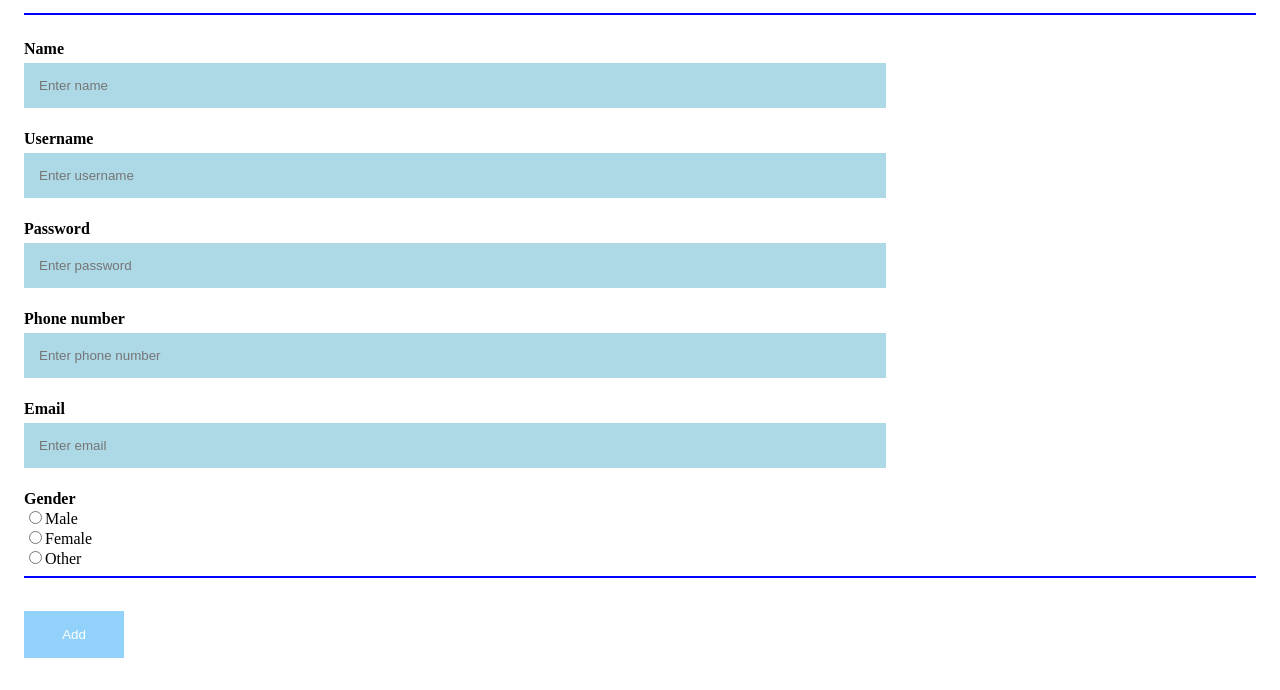
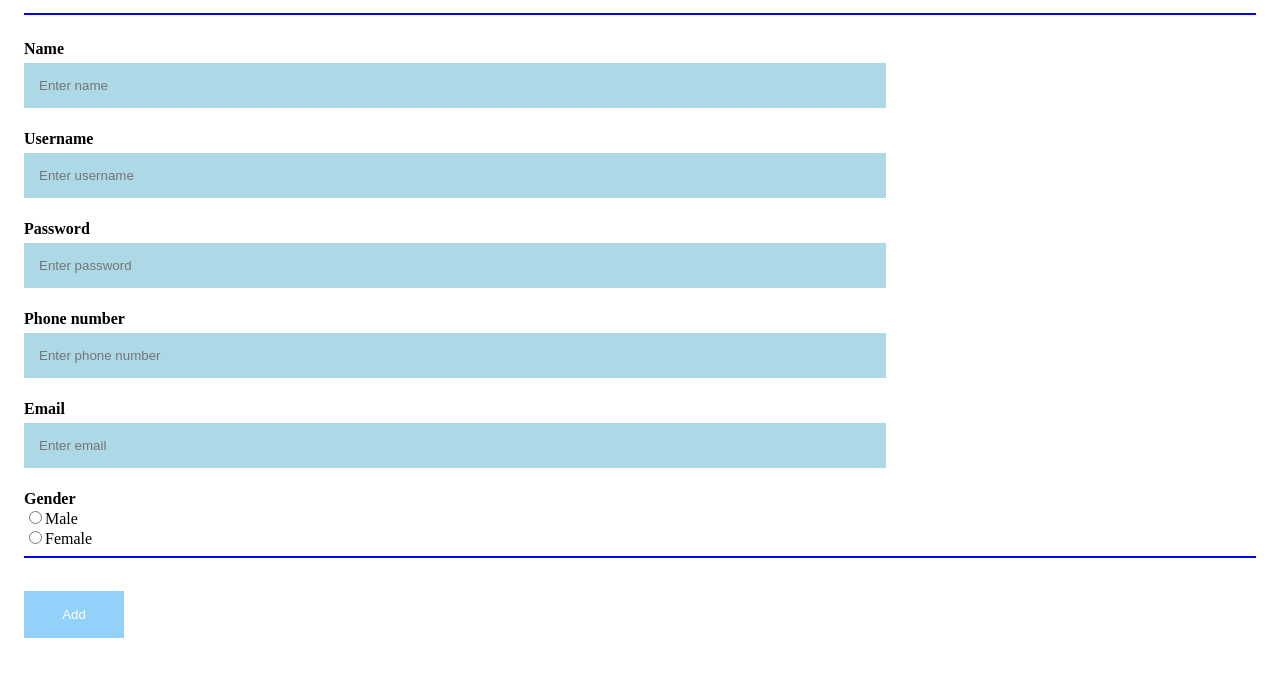
Before and after one commit to bhavika022/Admin-page, a plain HTML site: page create.html in a window 1280 px wide. Shown: the part 125-815 px from the top of the page. Drawn offline with Linux system fonts and the light colour scheme.

Commit message:
Update create.html

```diff
--- a/create.html
+++ b/create.html
@@ -34,7 +34,7 @@ and open the template in the editor.
             <label for="gender"><b>Gender</b></label><br>
             <input type="radio" name="gender" value="male">Male<br>
             <input type="radio" name="gender" value="female">Female<br>
-            <input type="radio" name="gender" value="other">Other<br>
+            <!--<input type="radio" name="gender" value="other">Other<br>-->
             <hr>
 
             <a href="index.html">
```
